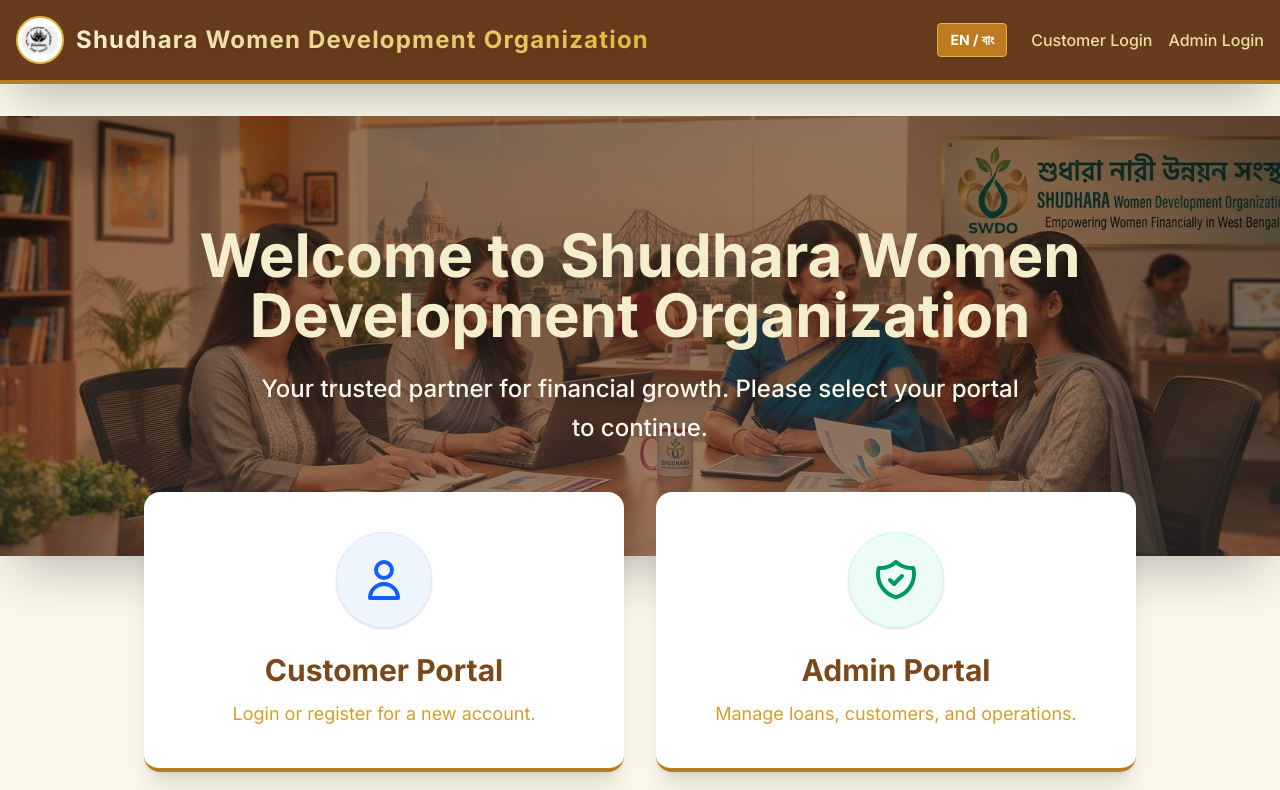
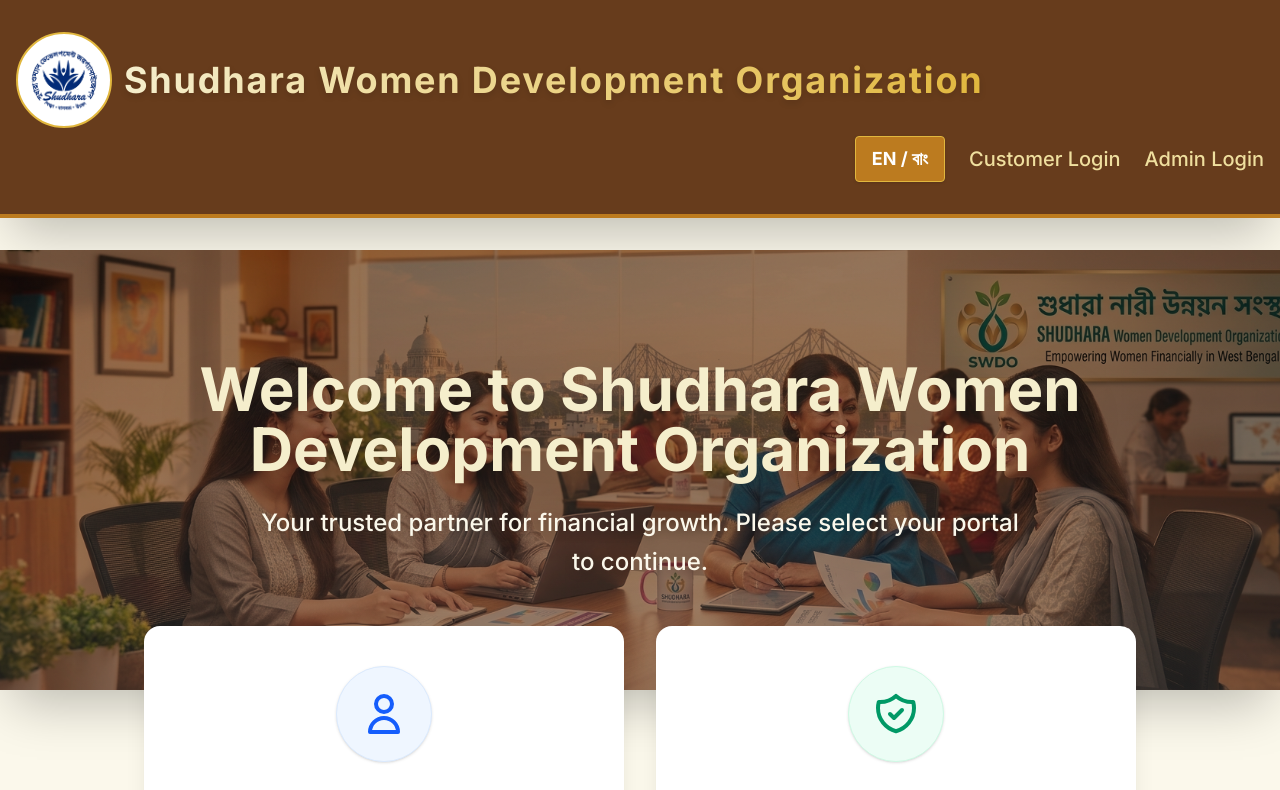
Before and after one commit to SD-Sagar/Sudhara-Finance, a React (Vite) app in the folder frontend/: page / in a window 1280 px wide. Shown: the top 790 px of the page. Built offline with nearby package versions, Linux system fonts and the light colour scheme; no server answers.

Commit message:
Feat: new stylings for the app

```diff
--- a/frontend/src/components/Navbar.jsx
+++ b/frontend/src/components/Navbar.jsx
@@ -30,15 +30,15 @@
           100% { background-position: 0% 50%; }
         }
       `}</style>
-      <div className="container mx-auto px-2 py-3 md:px-4 md:py-4 flex flex-wrap justify-between items-center gap-2">
+      <div className="container mx-auto px-2 py-3 md:px-4 md:py-6 lg:py-8 flex flex-wrap justify-between items-center gap-2">
 
         {/* Logo and Title */}
         <Link to="/" className="flex items-center gap-2 md:gap-3 shrink-0">
-          <img src="/ShudharaIcon.png" alt="Shudhara Logo" className="h-8 w-8 md:h-12 md:w-12 object-contain rounded-full bg-white border-2 border-[#e1b73e] p-0.5 md:p-1" />
+          <img src="/ShudharaIcon.png" alt="Shudhara Logo" className="h-8 w-8 md:h-16 md:w-16 lg:h-24 lg:w-24 object-contain rounded-full bg-white border-2 border-[#e1b73e] p-0.5 md:p-1" />
           <div className="flex flex-col justify-center">
             {/* Desktop Title */}
             <span
-              className="text-lg md:text-xl lg:text-2xl font-extrabold tracking-wider drop-shadow-md hidden sm:block"
+              className="text-lg md:text-2xl lg:text-4xl font-extrabold tracking-wider drop-shadow-md hidden sm:block"
               style={{ backgroundImage: 'linear-gradient(to right, #f5eecc, #e1b73e, #f5eecc, #e1b73e)', backgroundSize: '300% 100%', animation: 'shimmerText 5s ease-in-out infinite', WebkitBackgroundClip: 'text', WebkitTextFillColor: 'transparent' }}
             >
               Shudhara Women Development Organization
@@ -57,7 +57,7 @@
         <div className="flex items-center gap-2 md:gap-6 shrink-0 ml-auto">
           <button
             onClick={toggleLanguage}
-            className="border border-[#e1b73e] bg-[#bc7b1f] hover:bg-[#965a1a] text-white px-2 py-1 md:px-3 md:py-1.5 rounded text-xs md:text-sm font-bold transition shadow-sm"
+            className="border border-[#e1b73e] bg-[#bc7b1f] hover:bg-[#965a1a] text-white px-2 py-1 md:px-4 md:py-2 rounded text-xs md:text-base lg:text-lg font-bold transition shadow-sm"
           >
             {language === 'en' ? 'EN / বাং' : 'বাং / EN'}
           </button>
@@ -65,26 +65,26 @@
           {userInfo ? (
             <div className="flex items-center gap-2 md:gap-4 flex-wrap justify-end">
               {userInfo.role === 'CUSTOMER' && userInfo.photoUrl && (
-                <div className="flex items-center gap-1 md:gap-2 bg-[#7b481c]/80 pr-2 md:pr-3 rounded-full border border-[#d79e27] shadow-inner">
-                  <img src={userInfo.photoUrl} alt="Profile" className="w-6 h-6 md:w-9 md:h-9 rounded-full object-cover border border-[#e7cb68]" />
-                  <div className="flex flex-col">
-                    <span className="text-[8px] md:text-[10px] text-[#efdf9e] uppercase tracking-wider leading-none mt-1">CIBIL</span>
-                    <span className="text-[10px] md:text-xs font-bold text-[#f5eecc] leading-none">{userInfo.cibilScore || 600}</span>
+                <div className="flex items-center gap-1 md:gap-3 bg-[#7b481c]/80 pr-2 md:pr-4 rounded-full border border-[#d79e27] shadow-inner">
+                  <img src={userInfo.photoUrl} alt="Profile" className="w-6 h-6 md:w-12 md:h-12 lg:w-14 lg:h-14 rounded-full object-cover border border-[#e7cb68]" />
+                  <div className="flex flex-col justify-center">
+                    <span className="text-[8px] md:text-xs text-[#efdf9e] uppercase tracking-wider leading-none mt-1">CIBIL</span>
+                    <span className="text-[10px] md:text-sm lg:text-base font-bold text-[#f5eecc] leading-none">{userInfo.cibilScore || 600}</span>
                   </div>
                 </div>
               )}
-              <span className="font-medium whitespace-nowrap text-xs md:text-base hidden sm:inline-block text-[#fbf8eb]">
+              <span className="font-medium whitespace-nowrap text-xs md:text-lg lg:text-xl hidden sm:inline-block text-[#fbf8eb]">
                 Welcome, {userInfo.name || userInfo.email}
               </span>
               <button
                 onClick={handleLogout}
-                className="bg-red-700 hover:bg-red-800 px-2 py-1 md:px-4 md:py-2 text-xs md:text-sm font-bold rounded shadow-md border border-red-900 transition text-white"
+                className="bg-red-700 hover:bg-red-800 px-2 py-1 md:px-5 md:py-2.5 lg:px-6 lg:py-3 text-xs md:text-base lg:text-lg font-bold rounded shadow-md border border-red-900 transition text-white"
               >
                 {t('logout')}
               </button>
             </div>
           ) : (
-            <div className="flex gap-2 md:gap-4 text-xs md:text-base">
+            <div className="flex gap-2 md:gap-6 text-xs md:text-lg lg:text-xl">
               <Link to="/customer/login" className="text-[#efdf9e] hover:text-[#fbf8eb] transition font-medium">{t('customer_login')}</Link>
               <Link to="/admin/login" className="text-[#efdf9e] hover:text-[#fbf8eb] transition font-medium">{t('admin_login')}</Link>
             </div>
```
Also changed, not shown: frontend/public/ShudharaIcon.png.
